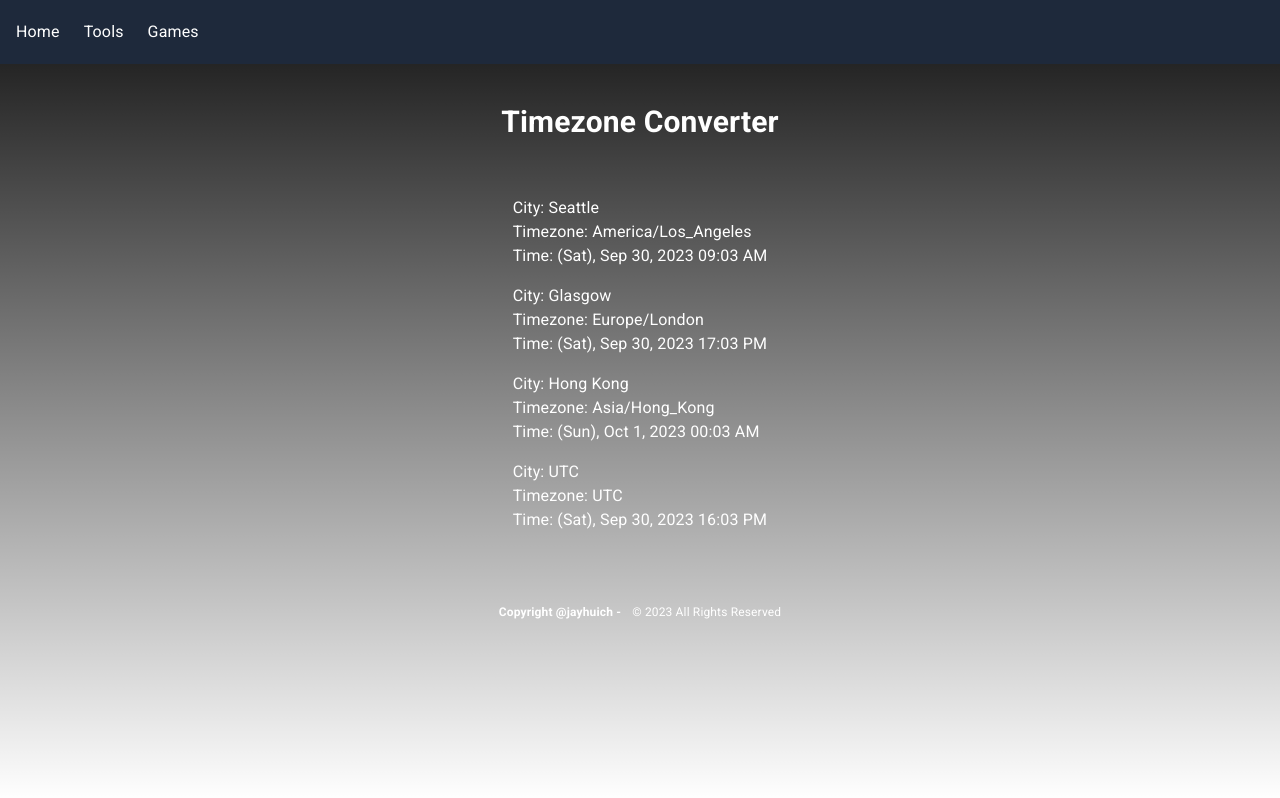
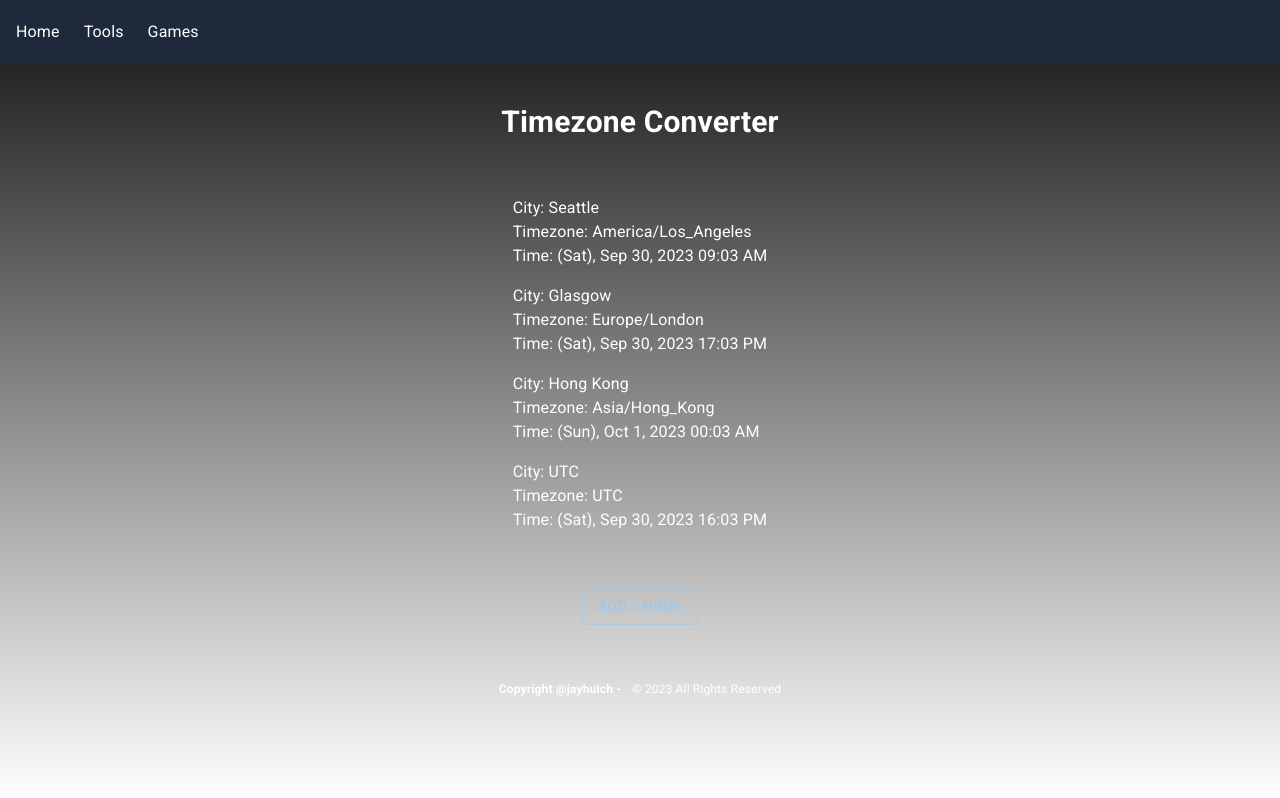
Before and after one commit to jayhuich/portfolio, a Next.js app: page /tools/timezone in a window 1280 px wide. Built offline with nearby package versions, Linux system fonts and the light colour scheme.

Commit message:
feature: added react useState

```diff
--- a/src/app/tools/timezone/page.tsx
+++ b/src/app/tools/timezone/page.tsx
@@ -3,6 +3,8 @@ import dayjs from "dayjs";
 import timezone from "dayjs/plugin/timezone";
 import utc from "dayjs/plugin/utc";
 import * as React from "react";
+
+import { Button } from "@mui/material";
 
 type Timezone = {
   tz: string;
@@ -21,6 +23,11 @@ export default function TimezonePage() {
     { tz: dayjs.tz.guess() }
   ];
 
+  const [time, setTime] = React.useState(dayjs());
+  const increment = () => {
+    setTime((time) => time.add(1, "h"));
+  };
+
   return (
     <main className="flex flex-col items-center justify-between p-10 gap-10">
       <h1 className="text-3xl font-bold">Timezone Converter</h1>
@@ -30,11 +37,15 @@ export default function TimezonePage() {
             <div key={i} className="my-4">
               <p>City: {e.city || e.tz.split("/").pop()?.replaceAll("_", " ")}</p>
               <p>Timezone: {e.tz}</p>
-              <p>Time: {dayjs().tz(e.tz).format("(ddd), MMM D, YYYY HH:mm A")}</p>
+              <p>Time: {time.tz(e.tz).format("(ddd), MMM D, YYYY HH:mm A")}</p>
             </div>
           );
         })}
       </div>
+
+      <Button variant="outlined" onClick={increment}>
+        Add 1 Hour
+      </Button>
     </main>
   );
 }
```
